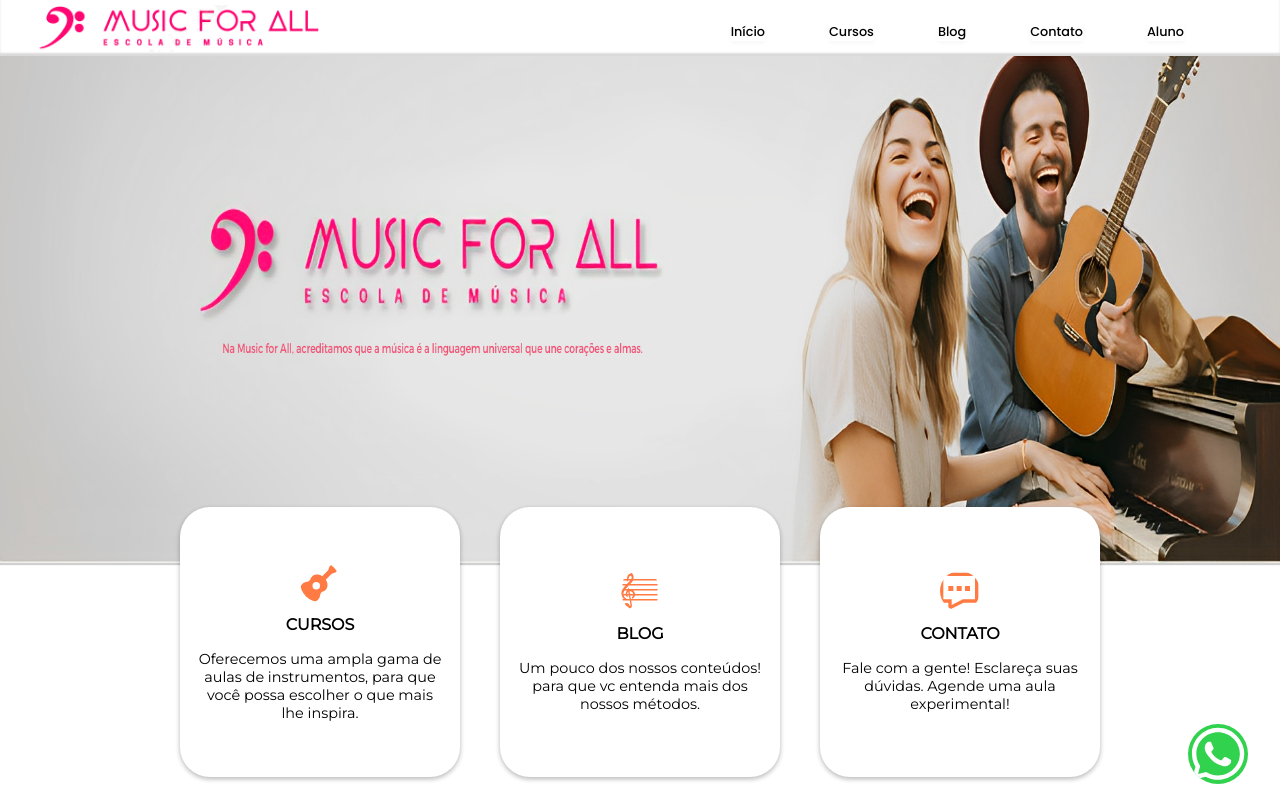
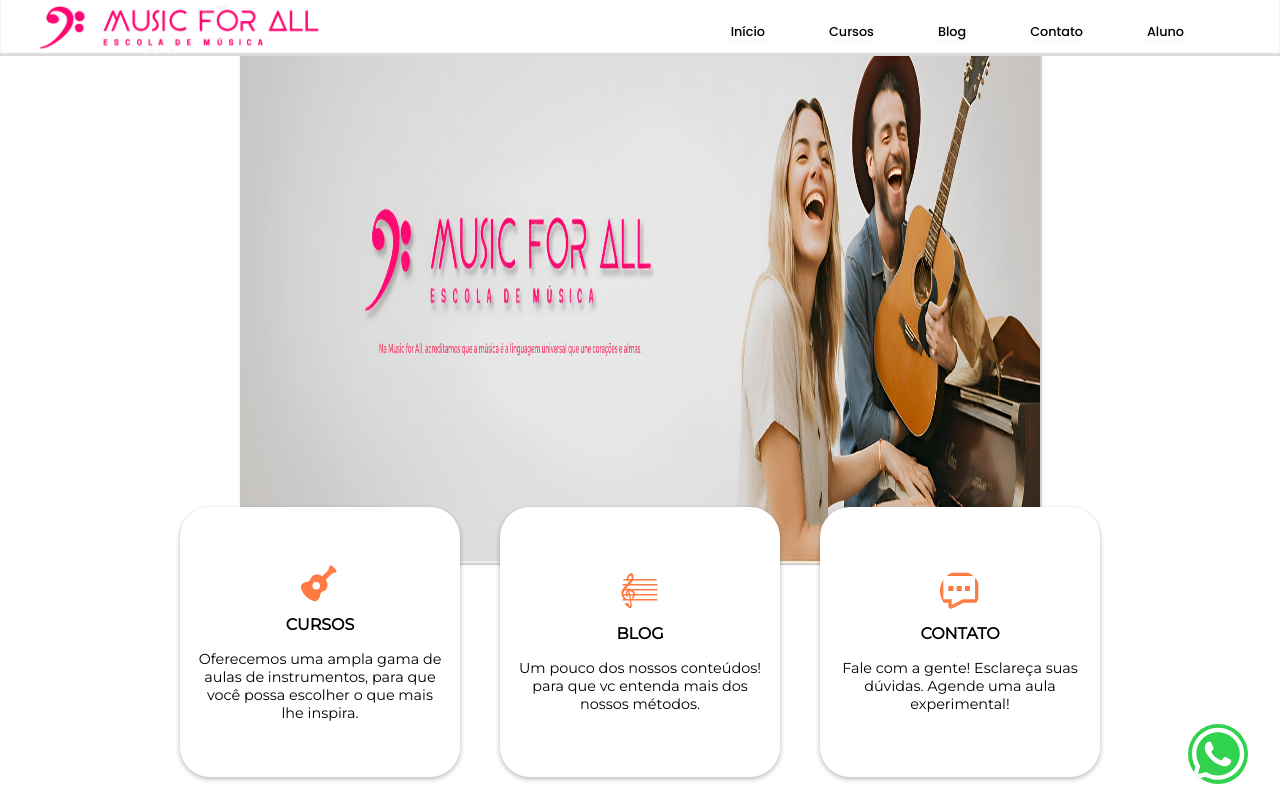
Before and after one commit to GuilhermeGomesti1/music-for-all, a Next.js app: page / in a window 1280 px wide. Shown: the top 800 px of the page. Built offline with nearby package versions, Linux system fonts and the light colour scheme; no server answers.

Commit message:
add titles

```diff
--- a/src/app/materiais/page.tsx
+++ b/src/app/materiais/page.tsx
@@ -60,6 +60,7 @@ export default function Materiais() {
                 alt="Imagem do curso"
                 loading="lazy"
                 placeholder="blur"
+                title="Clique para baixar!"
               />{" "}
             </a>
           </div>
@@ -72,6 +73,7 @@ export default function Materiais() {
                 alt="Imagem do curso"
                 loading="lazy"
                 placeholder="blur"
+                title="Clique para baixar!"
               />
             </a>
           </div>
@@ -84,6 +86,7 @@ export default function Materiais() {
                 alt="Imagem do curso"
                 loading="lazy"
                 placeholder="blur"
+                title="Clique para baixar!"
               />
             </a>
           </div>
--- a/src/app/page.module.css
+++ b/src/app/page.module.css
@@ -19,7 +19,7 @@
   box-shadow: 1px 1px 1px 1px rgba(0, 0, 0, 0.185);
   margin: 0 auto;
   max-height: 507px;
-  width: 100vw;
+  width: 100vh;
   display: flex;
 }
 .imgMobile {
--- a/src/app/page.tsx
+++ b/src/app/page.tsx
@@ -71,7 +71,7 @@ export default function Home() {
                 className={styles.img}
                 src={homeoficial}
                 alt="Music For All Logo"
-                width={1895}
+                width={1833}
                 height={598}
                 quality={100}
                 placeholder="blur"
```
